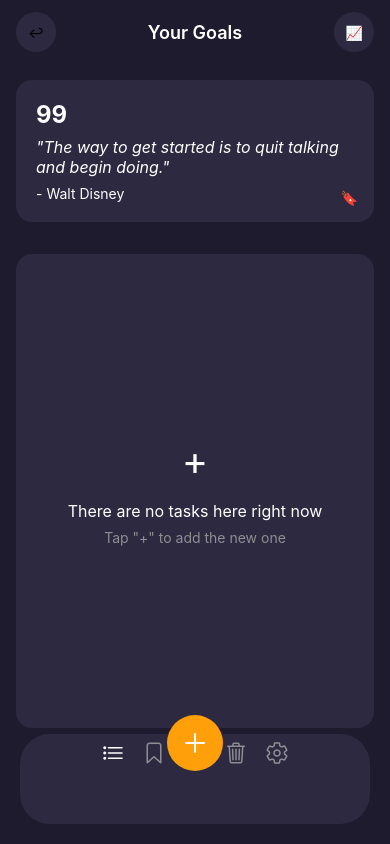
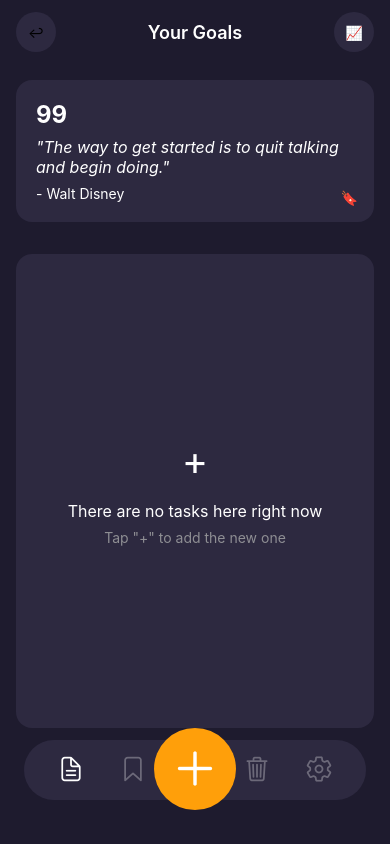
Before and after one commit to Vachek-hooves/Pragmatrack, a React Native app: screen /TabNavigation in a window 390 px wide. Built offline with nearby package versions, Linux system fonts and the light colour scheme.

Commit message:
update tabbar style

```diff
--- a/TabNavigator/TabNavigation.js
+++ b/TabNavigator/TabNavigation.js
@@ -13,14 +13,14 @@ const TabNavigation = () => {
         tabBarStyle: styles.tabBar,
         tabBarShowLabel: false,
         tabBarActiveTintColor: '#FFFFFF',
-        tabBarInactiveTintColor: '#8E8E93',
+        tabBarInactiveTintColor: 'rgba(255, 255, 255, 0.3)',
       }}>
       <Tab.Screen
         name="Tasks"
         component={TabMainScreen}
         options={{
           tabBarIcon: ({color}) => (
-            <Icon name="list-outline" size={24} color={color} />
+            <Icon name="document-text-outline" size={28} color={color} />
           ),
         }}
       />
@@ -29,7 +29,7 @@ const TabNavigation = () => {
         component={TabMainScreen}
         options={{
           tabBarIcon: ({color}) => (
-            <Icon name="bookmark-outline" size={24} color={color} />
+            <Icon name="bookmark-outline" size={28} color={color} />
           ),
         }}
       />
@@ -37,10 +37,12 @@ const TabNavigation = () => {
         name="Add"
         component={TabMainScreen}
         options={{
-          tabBarIcon: ({color}) => (
-            <View style={styles.addButton}>
-              <Icon name="add" size={32} color="#FFFFFF" />
-            </View>
+          tabBarIcon: () => (
+            // <View style={styles.addButtonContainer}>
+              <View style={styles.addButton}>
+                <Icon name="add" size={55} color="#FFFFFF" />
+              </View>
+            // </View>
           ),
         }}
       />
@@ -49,7 +51,7 @@ const TabNavigation = () => {
         component={TabMainScreen}
         options={{
           tabBarIcon: ({color}) => (
-            <Icon name="trash-outline" size={24} color={color} />
+            <Icon name="trash-outline" size={28} color={color} />
           ),
         }}
       />
@@ -58,7 +60,7 @@ const TabNavigation = () => {
         component={TabMainScreen}
         options={{
           tabBarIcon: ({color}) => (
-            <Icon name="settings-outline" size={24} color={color} />
+            <Icon name="settings-outline" size={28} color={color} />
           ),
         }}
       />
@@ -72,23 +74,31 @@ const styles = StyleSheet.create({
   tabBar: {
     backgroundColor: '#2D2940',
     borderTopWidth: 0,
-    height: 90,
+    height: 60,
     position: 'absolute',
-    bottom: 20,
-    left: 20,
-    right: 20,
+    bottom: 24,
+    left: 24,
+    right: 24,
     borderRadius: 30,
     elevation: 0,
-    justifyContent:'center',
-    alignItems:'center'
+    paddingHorizontal: 16,
+    paddingTop:10,
+    marginBottom:20
+  },
+  addButtonContainer: {
+    // position: 'absolute',
+    // bottom: 0,
+    // alignItems: 'center',
+    // width: '100%',
   },
   addButton: {
     backgroundColor: '#FF9F0A',
-    width: 56,
-    height: 56,
-    borderRadius: 28,
+    width: 82,
+    height: 82,
+    borderRadius: 26,
     justifyContent: 'center',
     alignItems: 'center',
-    marginBottom: 20,
+    borderRadius:50
+
   },
 });
```
